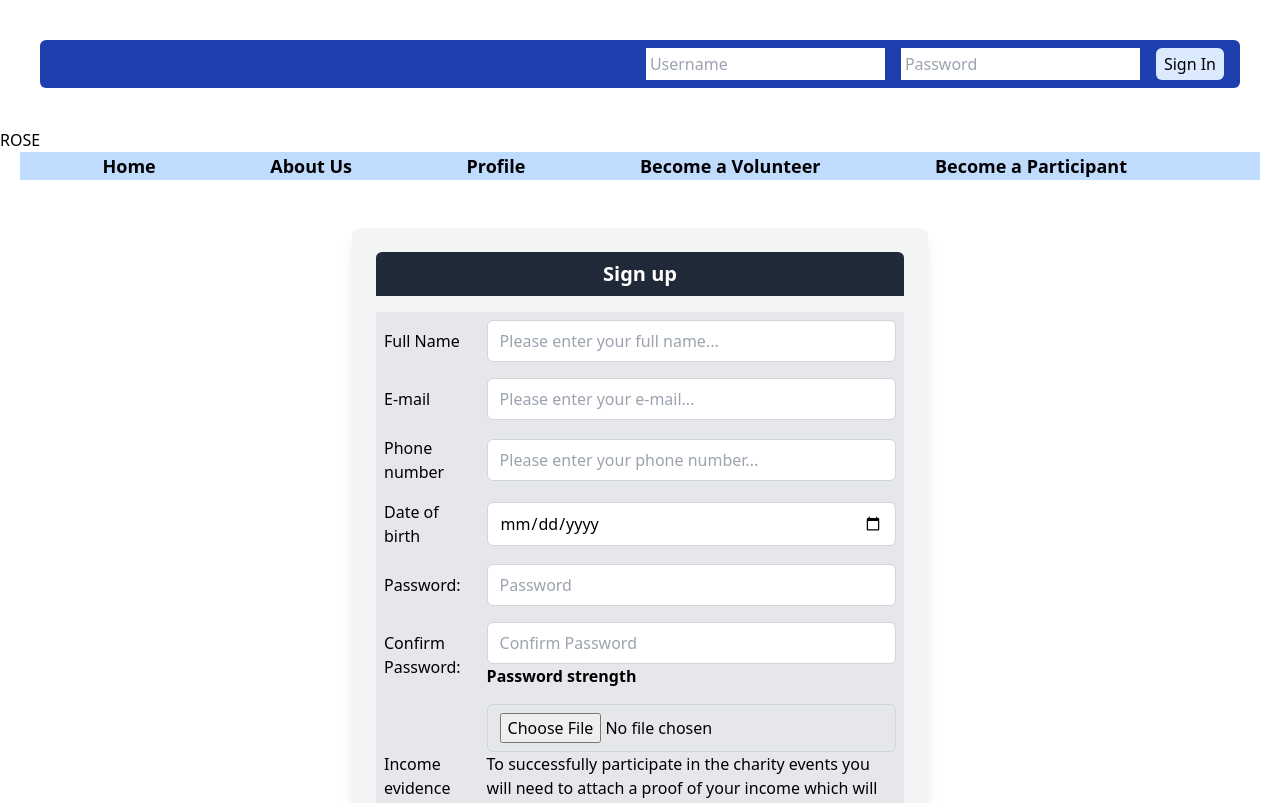
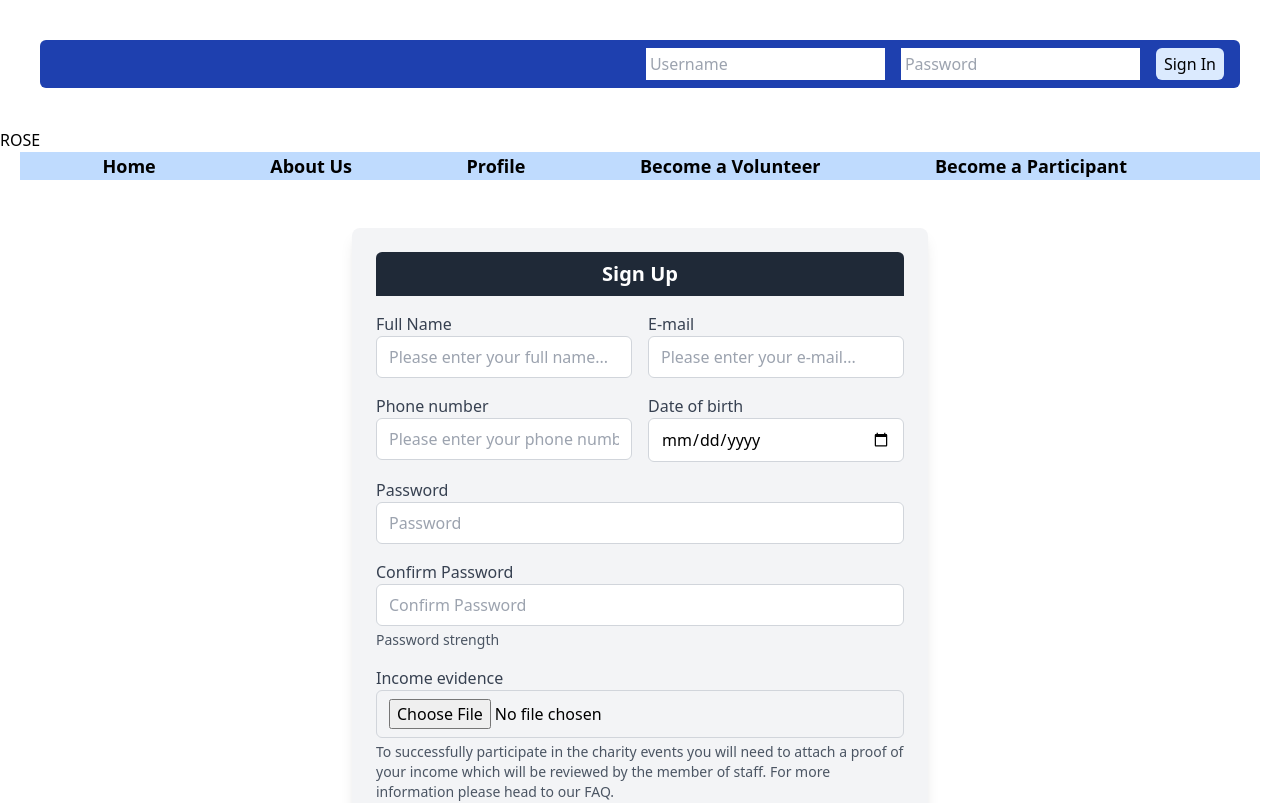
Before and after one commit to JimzSnowby/KV6002TeamProject, a React (Vite) app in the folder app/: page /register in a window 1280 px wide. Shown: the top 803 px of the page. Built offline with nearby package versions, Linux system fonts and the light colour scheme.

Commit message:
Registration updates

```diff
--- a/app/src/App.jsx
+++ b/app/src/App.jsx
@@ -10,7 +10,7 @@ import Footer from "./components/Footer"
 import SignIn from "./components/SignIn"
 import ParticipantPage from "./pages/ParticipantPage"
 import RegistrationForm from "./pages/Register"
-
+import BecomeParticipant from './pages/BecomeParticipant'
 
 
 function App() {
@@ -39,12 +39,12 @@ function App() {
       <nav className="px-5">
         <Menu roletype={roleType} signedIn={signedIn}  />
       </nav>
-
       <Routes>
         <Route path="/" element={<HomePage />} />
           <Route path="/volunteer" element={<VolunteerPage />} />
+          <Route path="/register" element={<RegistrationForm />} /> {/* Route for the registration form */}
+          <Route path="/becomeparticipant" element={<BecomeParticipant />} />
 
-          <Route path="/register" element={<RegistrationForm />} />
       </Routes>
 
       <footer className="px-5">
--- a/app/src/components/Menu.jsx
+++ b/app/src/components/Menu.jsx
@@ -17,7 +17,7 @@ function Menu(props) {
             </li>
 
             <li>
-                <Link to="/register" className="px-8 hover:text-blue-500 transition duration-300">Become a Participant</Link>
+                <Link to="/becomeparticipant" className="px-8 hover:text-blue-500 transition duration-300">Become a Participant</Link>
                 {props.signedIn && props.roletype === 'participant' && <Link to="/participant" className="px-8 hover:text-blue-500 transition duration-300">My Profile</Link>}
             </li>
 
--- /dev/null
+++ b/app/src/pages/BecomeParticipant.jsx
@@ -0,0 +1,31 @@
+import React, { useState } from 'react'
+import { Link } from 'react-router-dom'; // Import Link from react-router-dom
+
+/**
+ * Home page for the application.
+ *
+ */
+
+function BecomeParticipant() {
+    return (
+        <div className="max-w-2xl mx-auto p-6">
+            <h1 className="text-3xl font-bold mb-4">Welcome to ROSE</h1>
+            <p className="text-lg mb-4">Thank you for your interest in becoming a participant in our charity events!</p>
+            <p className="text-lg mb-4">To register as a participant and take part in our cancer screenings, please follow these steps:</p>
+            <ol className="list-decimal pl-6 mb-4">
+                <li className="mb-2">Click on the <strong className="text-blue-500">"Sign Up"</strong> button below to access the registration form.</li>
+                <li className="mb-2">Fill out the required information, including your full name, email, phone number, date of birth, and password.</li>
+                <li className="mb-2">Upload evidence of your income. This evidence is necessary to verify your eligibility for participation.</li>
+                <li className="mb-2">Submit the registration form.</li>
+            </ol>
+            <p className="text-lg mb-4">Upon successful registration, you will be notified via email and provided with further instructions on how to participate in our charity events.</p>
+            <p className="text-lg mb-4">If you have any questions or need assistance, please feel free to contact us.</p>
+            <div>
+                <Link to="/register" className="bg-blue-500 hover:bg-blue-600 text-white py-2 px-4 rounded inline-block">Sign Up</Link>
+            </div>
+        </div>
+    );
+}
+
+
+export default BecomeParticipant
--- a/app/src/pages/ParticipantPage.jsx
+++ b/app/src/pages/ParticipantPage.jsx
@@ -10,7 +10,7 @@ function ParticipantPage() {
     return (
         <>
             <div>
-                <h1>My profile</h1>
+                <h1>Participant</h1>
                 <p>Welcome to your profile</p>
                 <Participant />
             </div>
--- a/app/src/pages/Register.jsx
+++ b/app/src/pages/Register.jsx
@@ -132,7 +132,7 @@ function RegistrationForm({ onRegistration }) {
                 .then(response => {
                     // Successful registration
                     if (response.status === 200 || response.status === 204) {
-                        window.alert('You were registered successfully! You can log in now.')
+                        window.alert('You have sucessfully created an account. Your evidence will be evaluated by the member of our staff. You can log in now.')
                         // Redirect to homepage
                         window.location.href = '/project/app/home'
                     } else {
@@ -154,112 +154,106 @@ function RegistrationForm({ onRegistration }) {
 
     return (
         <div className='bg-gray-100 p-6 rounded-lg shadow-lg max-w-xl mx-auto mt-12'>
-            <h2 className='text-xl mb-4 bg-gray-800 text-white py-2 rounded-t-md text-center font-semibold'>Sign up</h2>
+            <h2 className='text-xl mb-4 bg-gray-800 text-white py-2 rounded-t-md text-center font-semibold'>Sign Up</h2>
             {errorMessage && (
                 <div className='bg-red-500 text-white p-2 mb-4 text-center'>
                     {errorMessage}
                 </div>
             )}
-            <table className='w-full'>
-                <tbody>
-                    <tr className='bg-gray-200'>
-                        <td className='p-2'>Full Name</td>
-                        <td className='p-2'>
+            <div className='grid grid-cols-1 gap-4'>
+                <div className='grid grid-cols-2 gap-4'>
+                    <div>
+                        <label htmlFor='name' className='block text-gray-700'>Full Name</label>
                         <input
+                            id='name'
                             type='text'
                             placeholder='Please enter your full name...'
                             value={name}
                             onChange={e => setName(e.target.value)}
-                                className='border border-gray-300 px-3 py-2 rounded-md w-full'
+                            className='border border-gray-300 px-3 py-2 rounded-md w-full focus:outline-none focus:border-blue-500'
                         />
-                        </td>
-                    </tr>
-                    <tr className='bg-gray-200'>
-                        <td className='p-2'>E-mail</td>
-                        <td className='p-2'>
+                    </div>
+                    <div>
+                        <label htmlFor='email' className='block text-gray-700'>E-mail</label>
                         <input
+                            id='email'
                             type='text'
                             placeholder='Please enter your e-mail...'
                             value={email}
                             onChange={e => setEmail(e.target.value)}
-                                className='border border-gray-300 px-3 py-2 rounded-md w-full'
+                            className='border border-gray-300 px-3 py-2 rounded-md w-full focus:outline-none focus:border-blue-500'
                         />
-                        </td>
-                    </tr>
-                    <tr className='bg-gray-200'>
-                        <td className='p-2'>Phone number</td>
-                        <td className='p-2'>
+                    </div>
+                    <div>
+                        <label htmlFor='phone' className='block text-gray-700'>Phone number</label>
                         <input
+                            id='phone'
                             type='tel'
                             placeholder='Please enter your phone number...'
                             value={phone}
                             onChange={e => setPhone(e.target.value)}
-                                className='border border-gray-300 px-3 py-2 rounded-md w-full'
+                            className='border border-gray-300 px-3 py-2 rounded-md w-full focus:outline-none focus:border-blue-500'
                         />
-                        </td>
-                    </tr>
-                    <tr className='bg-gray-200'>
-                        <td className='p-2'>Date of birth</td>
-                        <td className='p-2'>
+                    </div>
+                    <div>
+                        <label htmlFor='dob' className='block text-gray-700'>Date of birth</label>
                         <input
+                            id='dob'
                             type='date'
                             placeholder='Date of birth'
                             value={dob}
                             onChange={e => setDob(e.target.value)}
-                                className='border border-gray-300 px-3 py-2 rounded-md w-full'
+                            className='border border-gray-300 px-3 py-2 rounded-md w-full focus:outline-none focus:border-blue-500'
                         />
-                        </td>
-                    </tr>
-                    <tr className='bg-gray-200'>
-                        <td className='p-2'>Password:</td>
-                        <td className='p-2'>
+                    </div>
+                </div>
+                <div>
+                    <label htmlFor='password' className='block text-gray-700'>Password</label>
                     <input
+                        id='password'
                         type='password'
                         placeholder='Password'
                         value={password}
                         onChange={handlePasswordChange}
-                                className='border border-gray-300 px-3 py-2 rounded-md w-full'
+                        className='border border-gray-300 px-3 py-2 rounded-md w-full focus:outline-none focus:border-blue-500'
                     />
-                        </td>
-                    </tr>
-                    <tr className='bg-gray-200'>
-                        <td className='p-2'>Confirm Password:</td>
-                        <td className='p-2'>
+                </div>
+                <div>
+                    <label htmlFor='confirmPassword' className='block text-gray-700'>Confirm Password</label>
                     <input
+                        id='confirmPassword'
                         type='password'
                         placeholder='Confirm Password'
                         value={confirmPassword}
                         onChange={handleConfirmPasswordChange}
-                                className='border border-gray-300 px-3 py-2 rounded-md w-full'
+                        className='border border-gray-300 px-3 py-2 rounded-md w-full focus:outline-none focus:border-blue-500'
                     />
-                            <div className='font-semibold'>Password strength <span className={getPasswordStrengthTextClass()}>{passwordStrength}</span></div>
-                        </td>
-                    </tr>
-                    <tr className='bg-gray-200'>
-                        <td className='p-2'>Income evidence</td>
-                        <td className='p-2'>
+                    <div className='mt-1 text-sm text-gray-600'>Password strength <span className={getPasswordStrengthTextClass()}>{passwordStrength}</span></div>
+                </div>
+                <div>
+                    <label htmlFor='evidence' className='block text-gray-700'>Income evidence</label>
                     <input
+                        id='evidence'
                         type="file"
-                                id="evidence"
                         name="evidence"
                         accept="image/png, image/jpeg, image/jpg, application/pdf,application/vnd.ms-excel"
-                                className="border border-gray-300 px-3 py-2 rounded-md w-full"
+                        className="border border-gray-300 px-3 py-2 rounded-md w-full focus:outline-none focus:border-blue-500"
                         onChange={handleEvidenceChange}
-                            />To successfully participate in the charity events you will need to attach a proof of your income which will be reviewied by the member of staff. For more information please head to our FAQ.
-                        </td>
-                    </tr>
-                </tbody>
-            </table>
-            <div className='mt-4 font-semibold'>
+                    />
+                    <p className='text-sm text-gray-600 mt-1'>To successfully participate in the charity events you will need to attach a proof of your income which will be reviewed by the member of staff. For more information please head to our FAQ.</p>
+                </div>
+            </div>
+            <div className='mt-4'>
                 <button
                     onClick={handleRegistration}
-                    className='bg-gray-800 text-white px-4 py-2 rounded-b-md hover:bg-purple-500 focus:outline-none focus:ring-2 focus:ring-blue-300 w-full'
+                    className='bg-blue-500 hover:bg-blue-600 text-white px-4 py-2 rounded-md hover:bg-purple-500 focus:outline-none focus:ring-2 focus:ring-blue-300 w-full'
                 >
-                    Sign up
+                    Sign Up
                 </button>
             </div>
         </div>
     )
+
 }
 
 export default RegistrationForm
```
Lines whose indentation alone changed are shown as unchanged.
